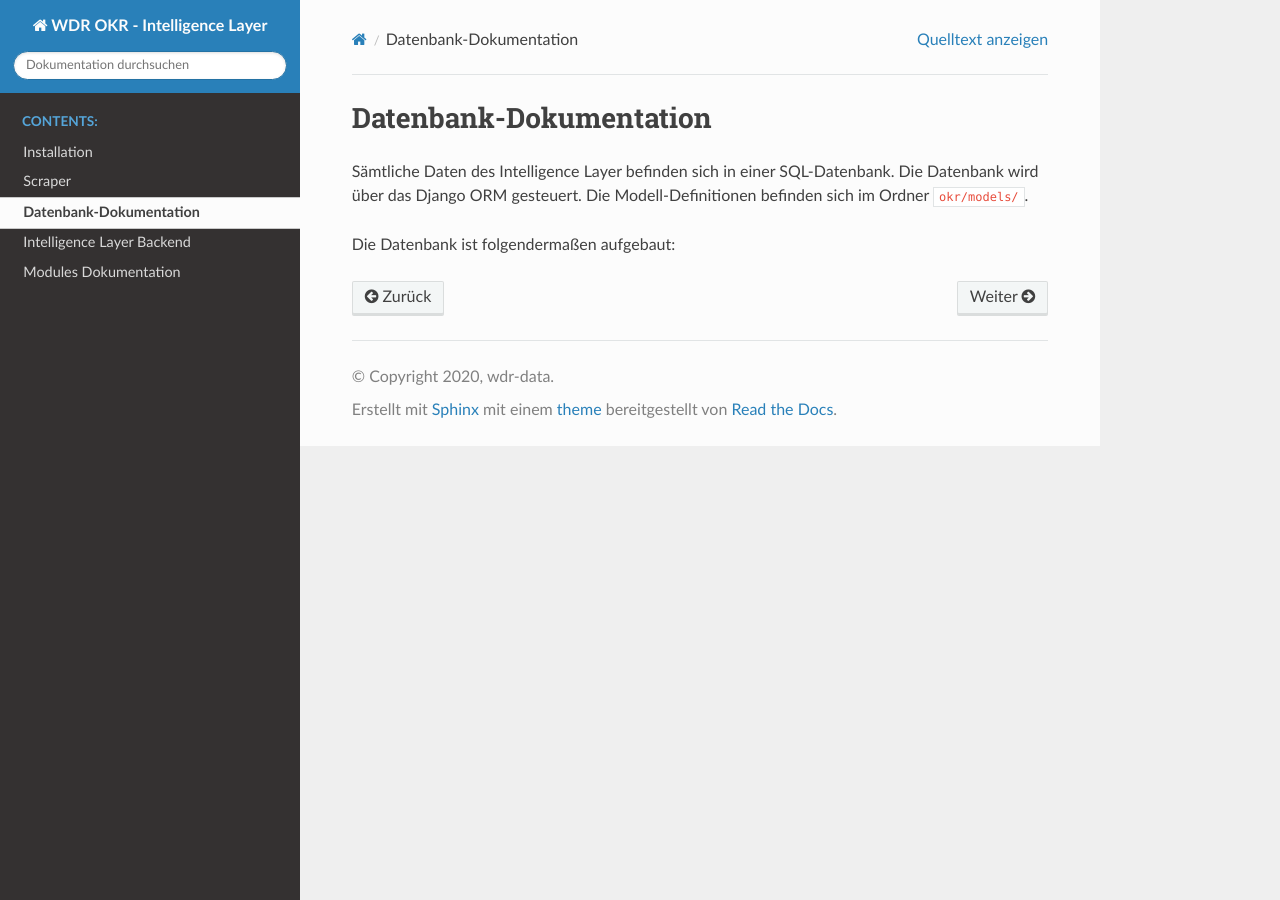
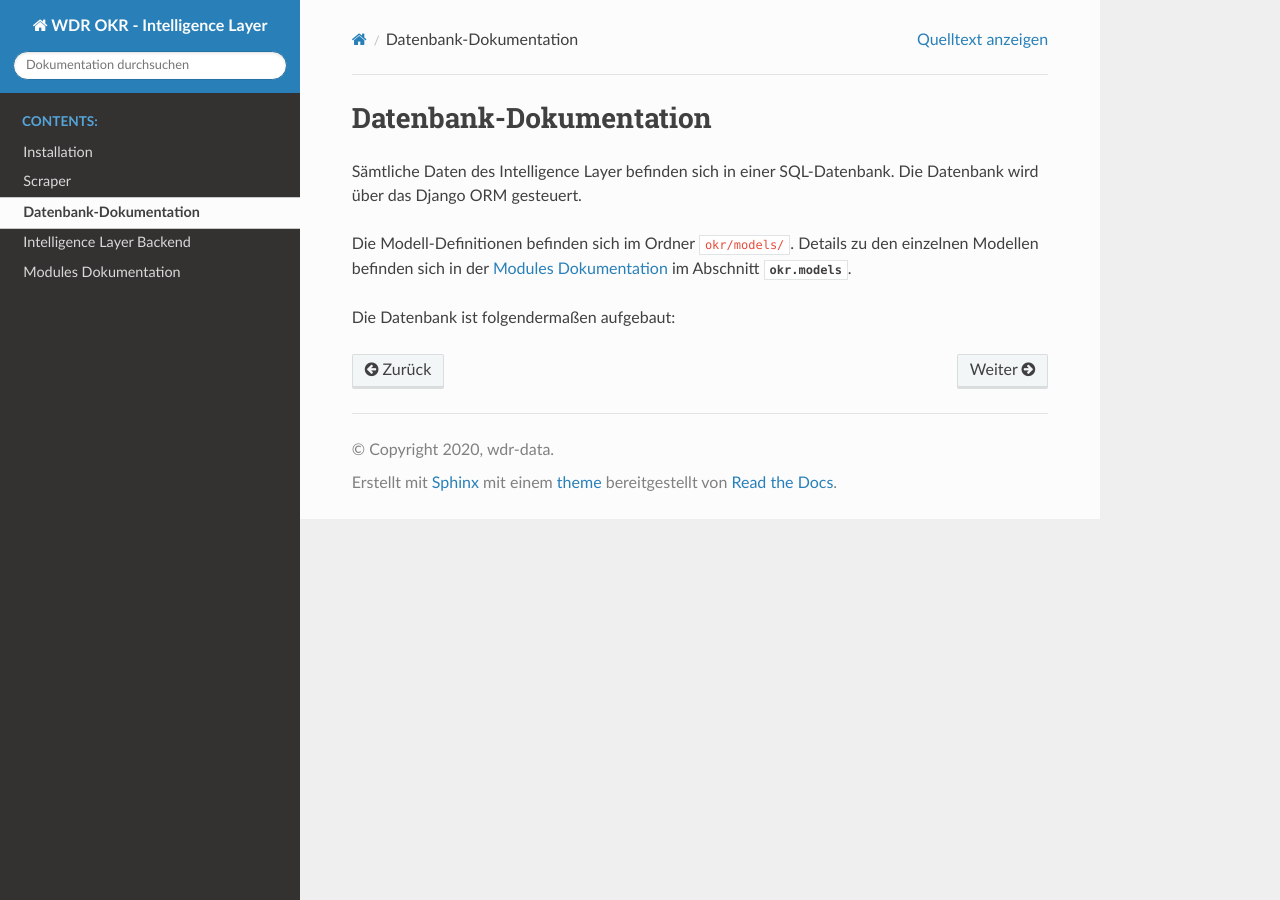
Before and after one commit to wdr-data/wdr-okr, a Sphinx documentation site: the page built from docs/database.rst, in a window 1280 px wide. Built offline with Sphinx 7.4.7 and the Read the Docs theme 2.0.0, drawn with Linux system fonts in a browser that asks for light colours.

Commit message:
📝 Add links to Modules Dokumentation

```diff
--- a/docs/backend.rst
+++ b/docs/backend.rst
@@ -14,3 +14,6 @@ Dieses Backend erfüllt im Wesentlichen zwei Funktionen:
 
 Sobald das System wie im Kapitel :ref:`installation` beschrieben gestartet ist, ist ein
 Login über einen Webbrowser möglich (standardmäßig über ``http://127.0.0.1:8000/``).
+
+Details zu den einzelnen Formularen des Backends befinden sich in der
+:ref:`modules` im Abschnitten :class:`okr.admin`.
--- a/docs/database.rst
+++ b/docs/database.rst
@@ -4,8 +4,11 @@ Datenbank-Dokumentation
 =======================
 
 Sämtliche Daten des Intelligence Layer befinden sich in einer SQL-Datenbank. Die
-Datenbank wird über das Django ORM gesteuert. Die Modell-Definitionen befinden sich im
-Ordner ``okr/models/``.
+Datenbank wird über das Django ORM gesteuert.
+
+Die Modell-Definitionen befinden sich im Ordner ``okr/models/``. Details zu den
+einzelnen Modellen befinden sich in der :ref:`modules` im
+Abschnitt :class:`okr.models`.
 
 Die Datenbank ist folgendermaßen aufgebaut:
 
--- a/docs/modules/modules.rst
+++ b/docs/modules/modules.rst
@@ -1,3 +1,5 @@
+.. _modules:
+
 Modules Dokumentation
 =====================
 
--- a/docs/scraper.rst
+++ b/docs/scraper.rst
@@ -30,3 +30,6 @@ von digitalen Angeboten: ``insta``, ``pages``, ``podcasts`` und ``youtube``.
 Jeds Modul entählt eine ``__init.py__`` Datei. Diese Datei enthält jeweils die
 grundlegenden Funktionen zum Speichern und Aufbereiten der Daten. Das Abrufen der
 Rohdaten geschieht in den jeweiligen Submodulen.
+
+Details zu den einzelnen Scraping-Modulen befinden sich in der :ref:`modules` im
+Abschnitt :class:`okr.scrapers`.
```
